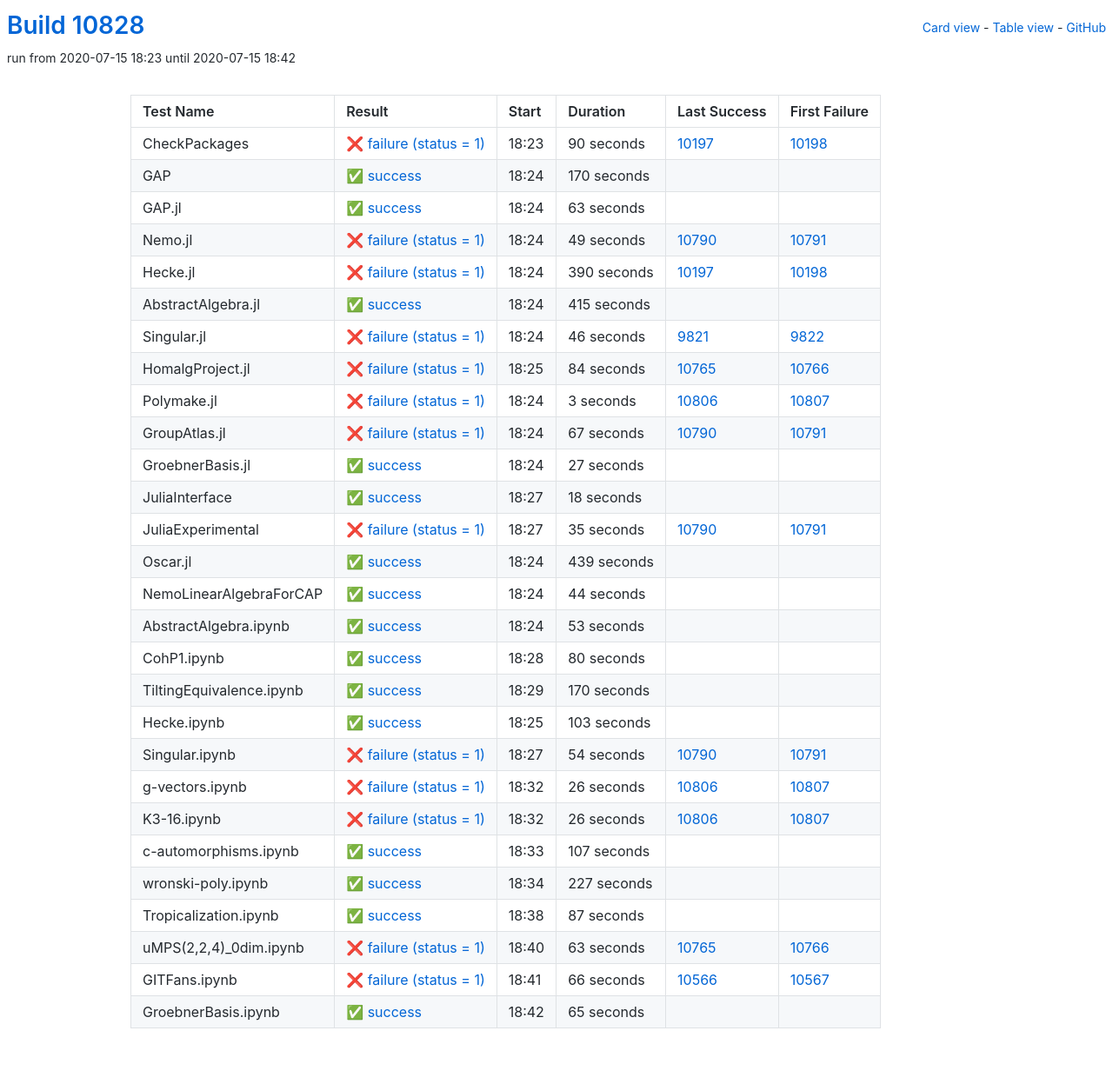
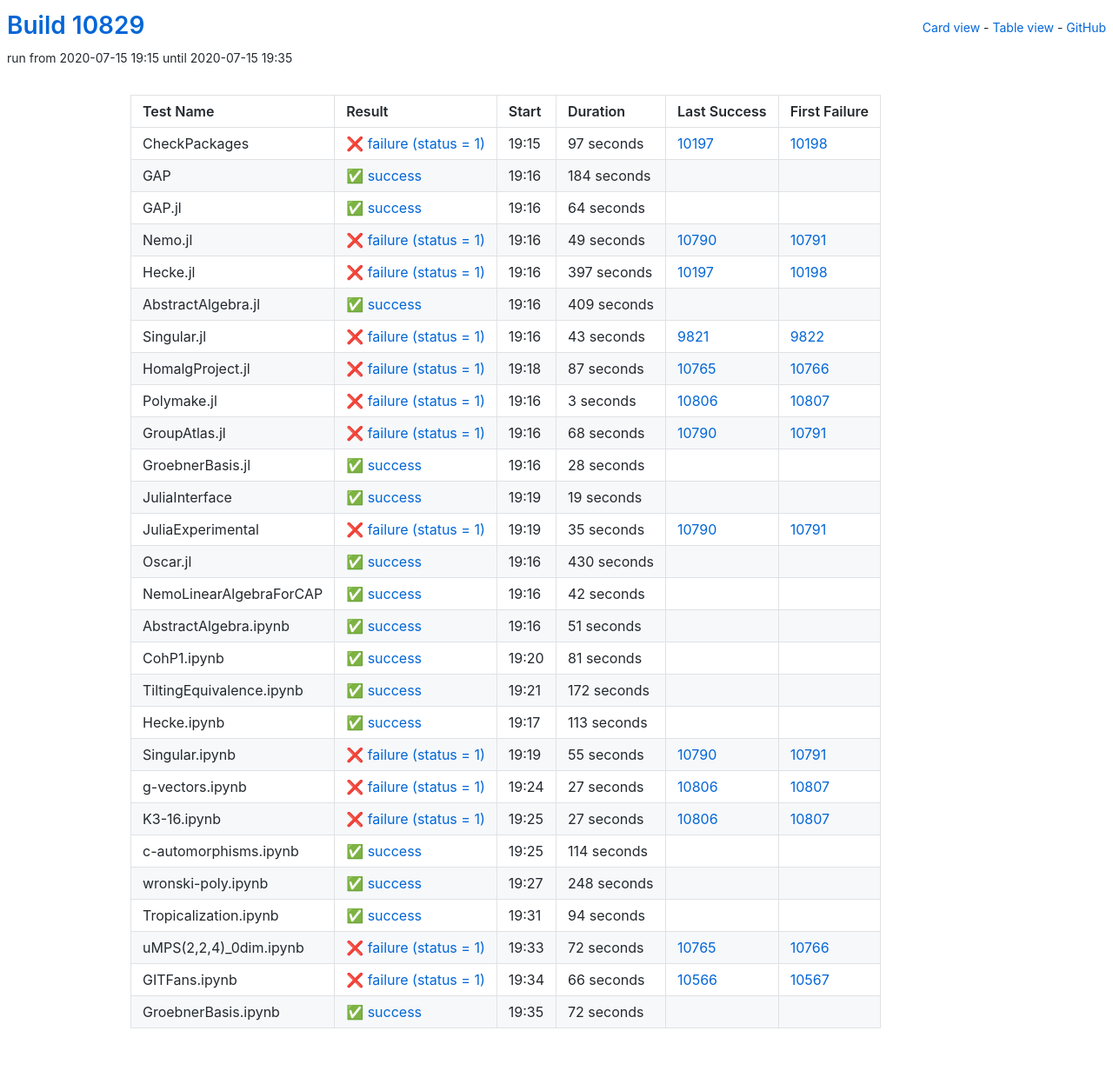
Before and after one commit to oscar-system/oscar-ci-status, a Jekyll site: the page built from table.html, in a window 1280 px wide. Shown: the whole page at 87% size. Built offline with Jekyll 4.4.1, drawn with Linux system fonts in a browser that asks for light colours.

Commit message:
Build #10829

```diff
--- a/_data/ci.yml
+++ b/_data/ci.yml
@@ -1,6 +1,6 @@
 ---
-build: 10828
-build_url: https://oscarci.mathematik.uni-kl.de/job/oscar/10828/
+build: 10829
+build_url: https://oscarci.mathematik.uni-kl.de/job/oscar/10829/
 job: oscar
 organization: oscar-system
 repo: oscar-ci-status
@@ -8,44 +8,44 @@ repourl: https://github.com/oscar-system/oscar-ci-status
 tests:
 - name: CheckPackages
   id: checkpackages
-  log: https://oscarci.mathematik.uni-kl.de/job/oscar/10828/artifact/logs/build-10828/CheckPackages.log
-  start: 2020-07-15 18:23
+  log: https://oscarci.mathematik.uni-kl.de/job/oscar/10829/artifact/logs/build-10829/CheckPackages.log
+  start: 2020-07-15 19:15
   success: false
   exitcode: 1
   status: failure
-  duration: 90
+  duration: 97
   last_success: 10197
   last_success_url: https://oscarci.mathematik.uni-kl.de/job/oscar/10197/
   first_failure: 10198
   first_failure_url: https://oscarci.mathematik.uni-kl.de/job/oscar/10198/
 - name: GAP
   id: gap
-  log: https://oscarci.mathematik.uni-kl.de/job/oscar/10828/artifact/logs/build-10828/GAP.log
-  start: 2020-07-15 18:24
+  log: https://oscarci.mathematik.uni-kl.de/job/oscar/10829/artifact/logs/build-10829/GAP.log
+  start: 2020-07-15 19:16
   success: true
   exitcode: 0
   status: success
-  duration: 170
+  duration: 184
   last_success: false
   last_success_url:
   first_failure: false
   first_failure_url:
 - name: GAP.jl
   id: gap-jl
-  log: https://oscarci.mathematik.uni-kl.de/job/oscar/10828/artifact/logs/build-10828/GAP.jl.log
-  start: 2020-07-15 18:24
+  log: https://oscarci.mathematik.uni-kl.de/job/oscar/10829/artifact/logs/build-10829/GAP.jl.log
+  start: 2020-07-15 19:16
   success: true
   exitcode: 0
   status: success
-  duration: 63
+  duration: 64
   last_success: false
   last_success_url:
   first_failure: false
   first_failure_url:
 - name: Nemo.jl
   id: nemo-jl
-  log: https://oscarci.mathematik.uni-kl.de/job/oscar/10828/artifact/logs/build-10828/Nemo.jl.log
-  start: 2020-07-15 18:24
+  log: https://oscarci.mathematik.uni-kl.de/job/oscar/10829/artifact/logs/build-10829/Nemo.jl.log
+  start: 2020-07-15 19:16
   success: false
   exitcode: 1
   status: failure
@@ -56,56 +56,56 @@ tests:
   first_failure_url: https://oscarci.mathematik.uni-kl.de/job/oscar/10791/
 - name: Hecke.jl
   id: hecke-jl
-  log: https://oscarci.mathematik.uni-kl.de/job/oscar/10828/artifact/logs/build-10828/Hecke.jl.log
-  start: 2020-07-15 18:24
+  log: https://oscarci.mathematik.uni-kl.de/job/oscar/10829/artifact/logs/build-10829/Hecke.jl.log
+  start: 2020-07-15 19:16
   success: false
   exitcode: 1
   status: failure
-  duration: 390
+  duration: 397
   last_success: 10197
   last_success_url: https://oscarci.mathematik.uni-kl.de/job/oscar/10197/
   first_failure: 10198
   first_failure_url: https://oscarci.mathematik.uni-kl.de/job/oscar/10198/
 - name: AbstractAlgebra.jl
   id: abstractalgebra-jl
-  log: https://oscarci.mathematik.uni-kl.de/job/oscar/10828/artifact/logs/build-10828/AbstractAlgebra.jl.log
-  start: 2020-07-15 18:24
+  log: https://oscarci.mathematik.uni-kl.de/job/oscar/10829/artifact/logs/build-10829/AbstractAlgebra.jl.log
+  start: 2020-07-15 19:16
   success: true
   exitcode: 0
   status: success
-  duration: 415
+  duration: 409
   last_success: false
   last_success_url:
   first_failure: false
   first_failure_url:
 - name: Singular.jl
   id: singular-jl
-  log: https://oscarci.mathematik.uni-kl.de/job/oscar/10828/artifact/logs/build-10828/Singular.jl.log
-  start: 2020-07-15 18:24
+  log: https://oscarci.mathematik.uni-kl.de/job/oscar/10829/artifact/logs/build-10829/Singular.jl.log
+  start: 2020-07-15 19:16
   success: false
   exitcode: 1
   status: failure
-  duration: 46
+  duration: 43
   last_success: 9821
   last_success_url: https://oscarci.mathematik.uni-kl.de/job/oscar/9821/
   first_failure: 9822
   first_failure_url: https://oscarci.mathematik.uni-kl.de/job/oscar/9822/
 - name: HomalgProject.jl
   id: homalgproject-jl
-  log: https://oscarci.mathematik.uni-kl.de/job/oscar/10828/artifact/logs/build-10828/HomalgProject.jl.log
-  start: 2020-07-15 18:25
+  log: https://oscarci.mathematik.uni-kl.de/job/oscar/10829/artifact/logs/build-10829/HomalgProject.jl.log
+  start: 2020-07-15 19:18
   success: false
   exitcode: 1
   status: failure
-  duration: 84
+  duration: 87
   last_success: 10765
   last_success_url: https://oscarci.mathematik.uni-kl.de/job/oscar/10765/
   first_failure: 10766
   first_failure_url: https://oscarci.mathematik.uni-kl.de/job/oscar/10766/
 - name: Polymake.jl
   id: polymake-jl
-  log: https://oscarci.mathematik.uni-kl.de/job/oscar/10828/artifact/logs/build-10828/Polymake.jl.log
-  start: 2020-07-15 18:24
+  log: https://oscarci.mathematik.uni-kl.de/job/oscar/10829/artifact/logs/build-10829/Polymake.jl.log
+  start: 2020-07-15 19:16
   success: false
   exitcode: 1
   status: failure
@@ -116,44 +116,44 @@ tests:
   first_failure_url: https://oscarci.mathematik.uni-kl.de/job/oscar/10807/
 - name: GroupAtlas.jl
   id: groupatlas-jl
-  log: https://oscarci.mathematik.uni-kl.de/job/oscar/10828/artifact/logs/build-10828/GroupAtlas.jl.log
-  start: 2020-07-15 18:24
+  log: https://oscarci.mathematik.uni-kl.de/job/oscar/10829/artifact/logs/build-10829/GroupAtlas.jl.log
+  start: 2020-07-15 19:16
   success: false
   exitcode: 1
   status: failure
-  duration: 67
+  duration: 68
   last_success: 10790
   last_success_url: https://oscarci.mathematik.uni-kl.de/job/oscar/10790/
   first_failure: 10791
   first_failure_url: https://oscarci.mathematik.uni-kl.de/job/oscar/10791/
 - name: GroebnerBasis.jl
   id: groebnerbasis-jl
-  log: https://oscarci.mathematik.uni-kl.de/job/oscar/10828/artifact/logs/build-10828/GroebnerBasis.jl.log
-  start: 2020-07-15 18:24
+  log: https://oscarci.mathematik.uni-kl.de/job/oscar/10829/artifact/logs/build-10829/GroebnerBasis.jl.log
+  start: 2020-07-15 19:16
   success: true
   exitcode: 0
   status: success
-  duration: 27
+  duration: 28
   last_success: false
   last_success_url:
   first_failure: false
   first_failure_url:
 - name: JuliaInterface
   id: juliainterface
-  log: https://oscarci.mathematik.uni-kl.de/job/oscar/10828/artifact/logs/build-10828/JuliaInterface.log
-  start: 2020-07-15 18:27
+  log: https://oscarci.mathematik.uni-kl.de/job/oscar/10829/artifact/logs/build-10829/JuliaInterface.log
+  start: 2020-07-15 19:19
   success: true
   exitcode: 0
   status: success
-  duration: 18
+  duration: 19
   last_success: false
   last_success_url:
   first_failure: false
   first_failure_url:
 - name: JuliaExperimental
   id: juliaexperimental
-  log: https://oscarci.mathematik.uni-kl.de/job/oscar/10828/artifact/logs/build-10828/JuliaExperimental.log
-  start: 2020-07-15 18:27
+  log: https://oscarci.mathematik.uni-kl.de/job/oscar/10829/artifact/logs/build-10829/JuliaExperimental.log
+  start: 2020-07-15 19:19
   success: false
   exitcode: 1
   status: failure
@@ -164,164 +164,164 @@ tests:
   first_failure_url: https://oscarci.mathematik.uni-kl.de/job/oscar/10791/
 - name: Oscar.jl
   id: oscar-jl
-  log: https://oscarci.mathematik.uni-kl.de/job/oscar/10828/artifact/logs/build-10828/Oscar.jl.log
-  start: 2020-07-15 18:24
+  log: https://oscarci.mathematik.uni-kl.de/job/oscar/10829/artifact/logs/build-10829/Oscar.jl.log
+  start: 2020-07-15 19:16
   success: true
   exitcode: 0
   status: success
-  duration: 439
+  duration: 430
   last_success: false
   last_success_url:
   first_failure: false
   first_failure_url:
 - name: NemoLinearAlgebraForCAP
   id: nemolinearalgebraforcap
-  log: https://oscarci.mathematik.uni-kl.de/job/oscar/10828/artifact/logs/build-10828/NemoLinearAlgebraForCAP.log
-  start: 2020-07-15 18:24
+  log: https://oscarci.mathematik.uni-kl.de/job/oscar/10829/artifact/logs/build-10829/NemoLinearAlgebraForCAP.log
+  start: 2020-07-15 19:16
   success: true
   exitcode: 0
   status: success
-  duration: 44
+  duration: 42
   last_success: false
   last_success_url:
   first_failure: false
   first_failure_url:
 - name: AbstractAlgebra.ipynb
   id: abstractalgebra-ipynb
-  log: https://oscarci.mathematik.uni-kl.de/job/oscar/10828/artifact/logs/build-10828/AbstractAlgebra.ipynb.log
-  start: 2020-07-15 18:24
+  log: https://oscarci.mathematik.uni-kl.de/job/oscar/10829/artifact/logs/build-10829/AbstractAlgebra.ipynb.log
+  start: 2020-07-15 19:16
   success: true
   exitcode: 0
   status: success
-  duration: 53
+  duration: 51
   last_success: false
   last_success_url:
   first_failure: false
   first_failure_url:
 - name: CohP1.ipynb
   id: cohp1-ipynb
-  log: https://oscarci.mathematik.uni-kl.de/job/oscar/10828/artifact/logs/build-10828/CohP1.ipynb.log
-  start: 2020-07-15 18:28
+  log: https://oscarci.mathematik.uni-kl.de/job/oscar/10829/artifact/logs/build-10829/CohP1.ipynb.log
+  start: 2020-07-15 19:20
   success: true
   exitcode: 0
   status: success
-  duration: 80
+  duration: 81
   last_success: false
   last_success_url:
   first_failure: false
   first_failure_url:
 - name: TiltingEquivalence.ipynb
   id: tiltingequivalence-ipynb
-  log: https://oscarci.mathematik.uni-kl.de/job/oscar/10828/artifact/logs/build-10828/TiltingEquivalence.ipynb.log
-  start: 2020-07-15 18:29
+  log: https://oscarci.mathematik.uni-kl.de/job/oscar/10829/artifact/logs/build-10829/TiltingEquivalence.ipynb.log
+  start: 2020-07-15 19:21
   success: true
   exitcode: 0
   status: success
-  duration: 170
+  duration: 172
   last_success: false
   last_success_url:
   first_failure: false
   first_failure_url:
 - name: Hecke.ipynb
   id: hecke-ipynb
-  log: https://oscarci.mathematik.uni-kl.de/job/oscar/10828/artifact/logs/build-10828/Hecke.ipynb.log
-  start: 2020-07-15 18:25
+  log: https://oscarci.mathematik.uni-kl.de/job/oscar/10829/artifact/logs/build-10829/Hecke.ipynb.log
+  start: 2020-07-15 19:17
   success: true
   exitcode: 0
   status: success
-  duration: 103
+  duration: 113
   last_success: false
   last_success_url:
   first_failure: false
   first_failure_url:
 - name: Singular.ipynb
   id: singular-ipynb
-  log: https://oscarci.mathematik.uni-kl.de/job/oscar/10828/artifact/logs/build-10828/Singular.ipynb.log
-  start: 2020-07-15 18:27
+  log: https://oscarci.mathematik.uni-kl.de/job/oscar/10829/artifact/logs/build-10829/Singular.ipynb.log
+  start: 2020-07-15 19:19
   success: false
   exitcode: 1
   status: failure
-  duration: 54
+  duration: 55
   last_success: 10790
   last_success_url: https://oscarci.mathematik.uni-kl.de/job/oscar/10790/
   first_failure: 10791
   first_failure_url: https://oscarci.mathematik.uni-kl.de/job/oscar/10791/
 - name: g-vectors.ipynb
   id: g-vectors-ipynb
-  log: https://oscarci.mathematik.uni-kl.de/job/oscar/10828/artifact/logs/build-10828/g-vectors.ipynb.log
-  start: 2020-07-15 18:32
+  log: https://oscarci.mathematik.uni-kl.de/job/oscar/10829/artifact/logs/build-10829/g-vectors.ipynb.log
+  start: 2020-07-15 19:24
   success: false
   exitcode: 1
   status: failure
-  duration: 26
+  duration: 27
   last_success: 10806
   last_success_url: https://oscarci.mathematik.uni-kl.de/job/oscar/10806/
   first_failure: 10807
   first_failure_url: https://oscarci.mathematik.uni-kl.de/job/oscar/10807/
 - name: K3-16.ipynb
   id: k3-16-ipynb
-  log: https://oscarci.mathematik.uni-kl.de/job/oscar/10828/artifact/logs/build-10828/K3-16.ipynb.log
-  start: 2020-07-15 18:32
+  log: https://oscarci.mathematik.uni-kl.de/job/oscar/10829/artifact/logs/build-10829/K3-16.ipynb.log
+  start: 2020-07-15 19:25
   success: false
   exitcode: 1
   status: failure
-  duration: 26
+  duration: 27
   last_success: 10806
   last_success_url: https://oscarci.mathematik.uni-kl.de/job/oscar/10806/
   first_failure: 10807
   first_failure_url: https://oscarci.mathematik.uni-kl.de/job/oscar/10807/
 - name: c-automorphisms.ipynb
   id: c-automorphisms-ipynb
-  log: https://oscarci.mathematik.uni-kl.de/job/oscar/10828/artifact/logs/build-10828/c-automorphisms.ipynb.log
-  start: 2020-07-15 18:33
+  log: https://oscarci.mathematik.uni-kl.de/job/oscar/10829/artifact/logs/build-10829/c-automorphisms.ipynb.log
+  start: 2020-07-15 19:25
   success: true
   exitcode: 0
   status: success
-  duration: 107
+  duration: 114
   last_success: false
   last_success_url:
   first_failure: false
   first_failure_url:
 - name: wronski-poly.ipynb
   id: wronski-poly-ipynb
-  log: https://oscarci.mathematik.uni-kl.de/job/oscar/10828/artifact/logs/build-10828/wronski-poly.ipynb.log
-  start: 2020-07-15 18:34
+  log: https://oscarci.mathematik.uni-kl.de/job/oscar/10829/artifact/logs/build-10829/wronski-poly.ipynb.log
+  start: 2020-07-15 19:27
   success: true
   exitcode: 0
   status: success
-  duration: 227
+  duration: 248
   last_success: false
   last_success_url:
   first_failure: false
   first_failure_url:
 - name: Tropicalization.ipynb
   id: tropicalization-ipynb
-  log: https://oscarci.mathematik.uni-kl.de/job/oscar/10828/artifact/logs/build-10828/Tropicalization.ipynb.log
-  start: 2020-07-15 18:38
+  log: https://oscarci.mathematik.uni-kl.de/job/oscar/10829/artifact/logs/build-10829/Tropicalization.ipynb.log
+  start: 2020-07-15 19:31
   success: true
   exitcode: 0
   status: success
-  duration: 87
+  duration: 94
   last_success: false
   last_success_url:
   first_failure: false
   first_failure_url:
 - name: uMPS(2,2,4)_0dim.ipynb
   id: umps-2-2-4-0dim-ipynb
-  log: https://oscarci.mathematik.uni-kl.de/job/oscar/10828/artifact/logs/build-10828/uMPS-2-2-4-_0dim.ipynb.log
-  start: 2020-07-15 18:40
+  log: https://oscarci.mathematik.uni-kl.de/job/oscar/10829/artifact/logs/build-10829/uMPS-2-2-4-_0dim.ipynb.log
+  start: 2020-07-15 19:33
   success: false
   exitcode: 1
   status: failure
-  duration: 63
+  duration: 72
   last_success: 10765
   last_success_url: https://oscarci.mathematik.uni-kl.de/job/oscar/10765/
   first_failure: 10766
   first_failure_url: https://oscarci.mathematik.uni-kl.de/job/oscar/10766/
 - name: GITFans.ipynb
   id: gitfans-ipynb
-  log: https://oscarci.mathematik.uni-kl.de/job/oscar/10828/artifact/logs/build-10828/GITFans.ipynb.log
-  start: 2020-07-15 18:41
+  log: https://oscarci.mathematik.uni-kl.de/job/oscar/10829/artifact/logs/build-10829/GITFans.ipynb.log
+  start: 2020-07-15 19:34
   success: false
   exitcode: 1
   status: failure
@@ -332,12 +332,12 @@ tests:
   first_failure_url: https://oscarci.mathematik.uni-kl.de/job/oscar/10567/
 - name: GroebnerBasis.ipynb
   id: groebnerbasis-ipynb
-  log: https://oscarci.mathematik.uni-kl.de/job/oscar/10828/artifact/logs/build-10828/GroebnerBasis.ipynb.log
-  start: 2020-07-15 18:42
+  log: https://oscarci.mathematik.uni-kl.de/job/oscar/10829/artifact/logs/build-10829/GroebnerBasis.ipynb.log
+  start: 2020-07-15 19:35
   success: true
   exitcode: 0
   status: success
-  duration: 65
+  duration: 72
   last_success: false
   last_success_url:
   first_failure: false
```
Also changed, not shown: README.md.
